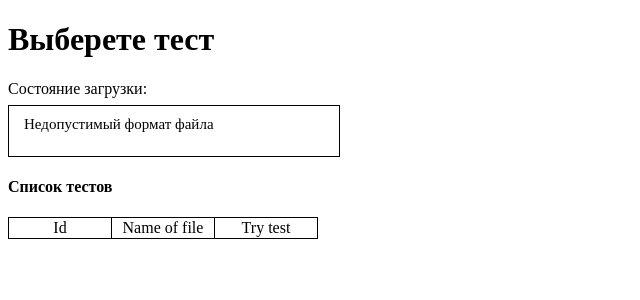
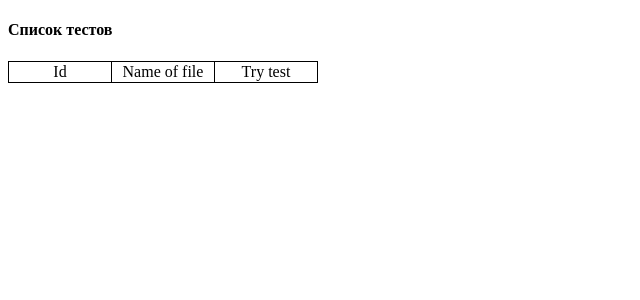
Before and after one commit to belram/belram.github.io, a PHP site: page /list.php in a window 1280 px wide. Shown: the top 300 px of the page, without its empty margins (0-640 px from the left). Run offline with PHP 8.4, Linux system fonts and the light colour scheme; data that the repository does not hold is empty.

Commit message:
Update list.php

```diff
--- a/list.php
+++ b/list.php
@@ -7,22 +7,6 @@
 <body>
 
 <style>
-	.sours {
-		display: inline-block;
-		height: 20px;
-		width: 150px;
-		margin-bottom: 5px;
-
-	}
-	.statement{
-
-		padding: 10px 15px;
-		height: 30px;
-		min-width: 150px;
-		max-width: 300px;
-		font-size: 15px;
-		border: 1px solid black;
-	}
 	table{
 		border-collapse: collapse;
 	}
@@ -33,38 +17,13 @@
 	}
 </style>
 
-<h1>Выберете тест</h1>
-	<div class="sours">
-		Состояние загрузки:
-	</div>
 
-	<div class="statement">
-	<?php
-
-if(substr(($_FILES['myfile']['name']), -4) == 'json'){
-	if(isset($_FILES['myfile']) && !empty($_FILES['myfile']['name'])){
-	 	if($_FILES['myfile']['error'] == UPLOAD_ERR_OK &&
-	 		move_uploaded_file($_FILES['myfile']['tmp_name'], "tests/" . $_FILES['myfile']['name']))
-	 	{
-	 		echo "Файл загружен: " . $_FILES['myfile']['name'] . "\n";
-
-	 	}
-	 	else {
-	 		echo "Ошибка: повторите попытку";
-	 	}
-	 }
-}else{
-	echo "Недопустимый формат файла";
-}
-
-	?>
-	</div>
 <h4>Список тестов</h4>
 
 <?php
-
 $dir = 'tests/';
 $loaded_files = scandir($dir);
+
 ?>
 <table>
 	<tr>
```
